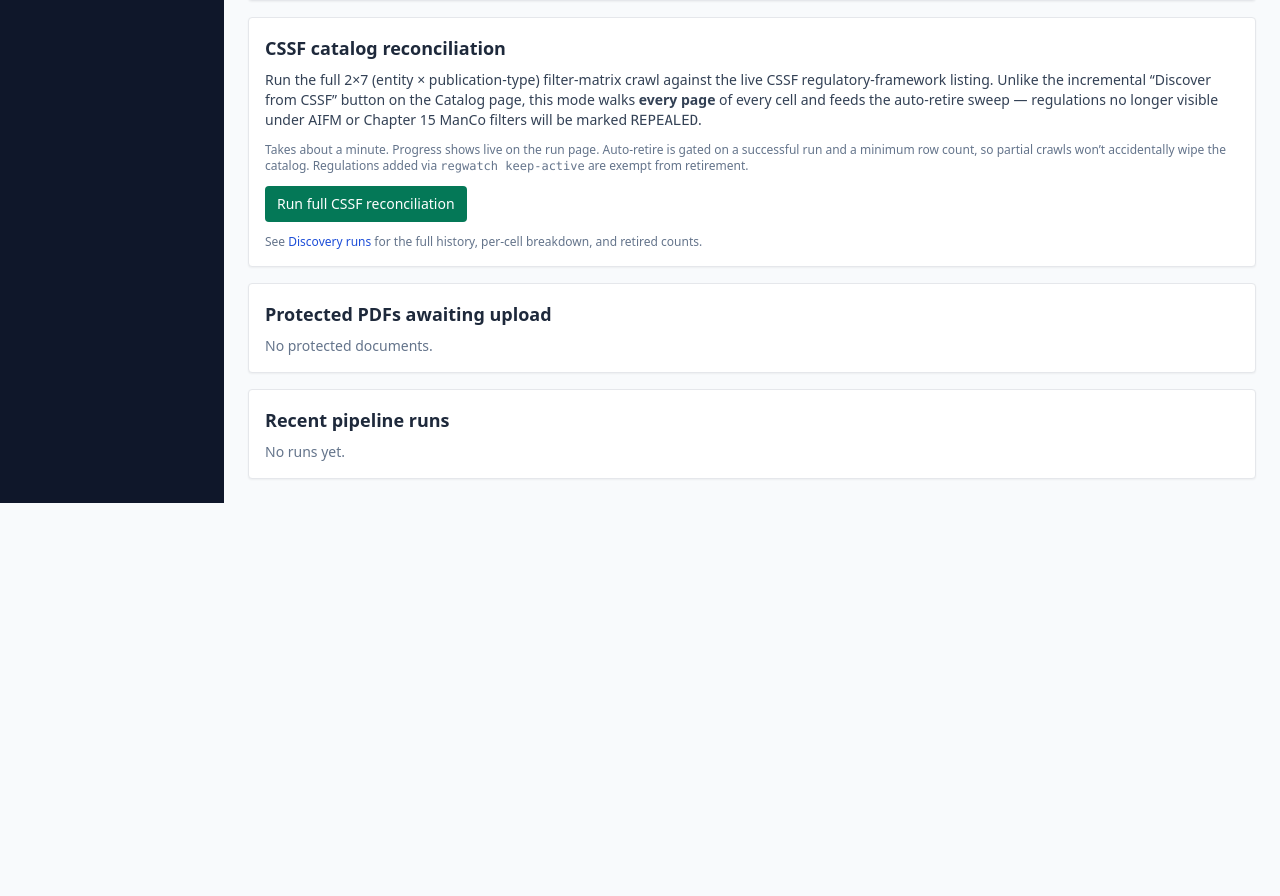
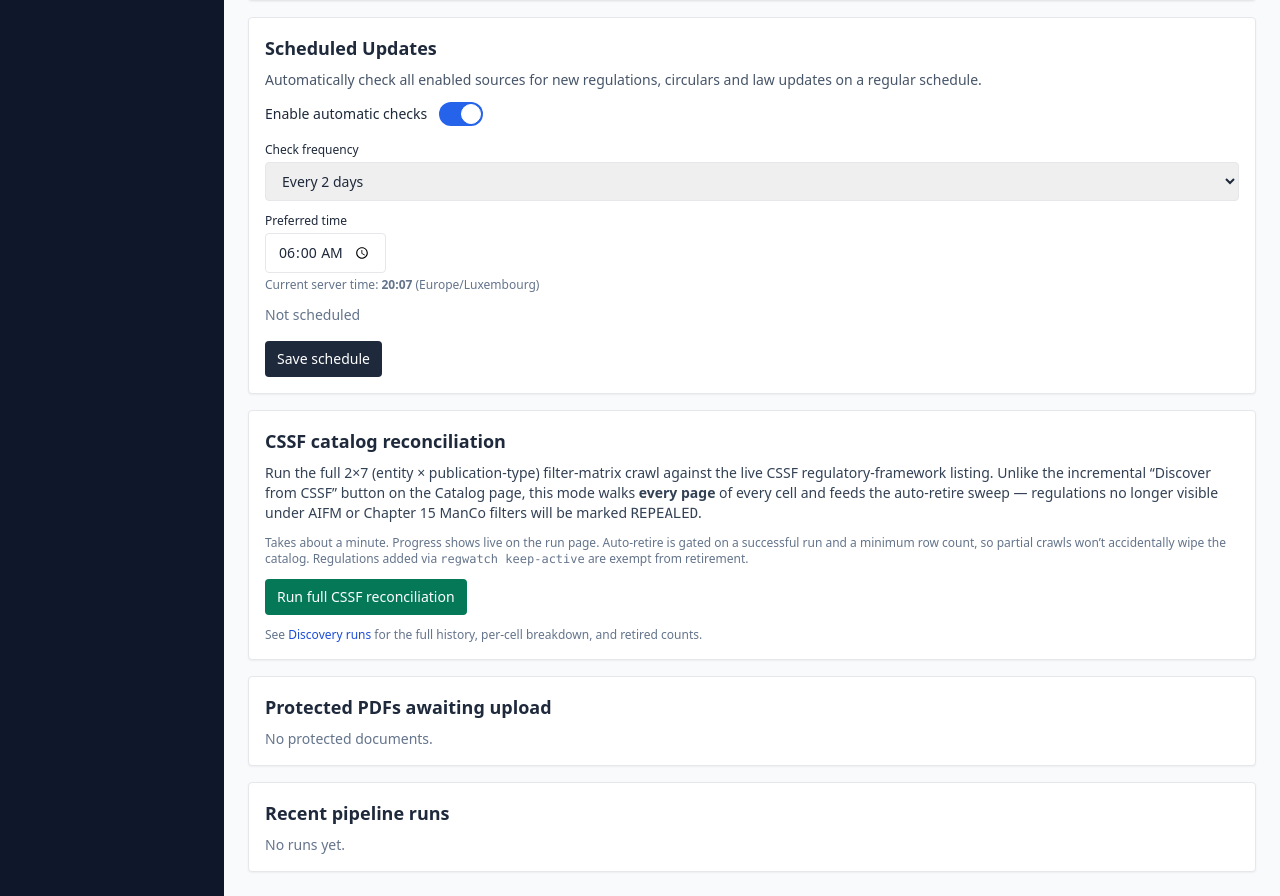
Before and after one commit to wern44/regulatoryWatcher, a FastAPI app: page /settings in a window 1280 px wide. Shown: the part 679-1575 px from the top of the page. Before the commit the page ends 1182 px from the top, so only its background shows below. Run offline with FastAPI, Linux system fonts and the light colour scheme; data that the repository does not hold is empty; parts of the project's set-up code (start-up, migrations or seed data) failed here and were passed over; some libraries are stand-ins or nearby versions.

Commit message:
feat(scheduler): add schedule settings UI and save-schedule route
Co-Authored-By: Claude Opus 4.6 (1M context) <noreply@anthropic.com>

```diff
--- a/regwatch/web/templates/settings.html
+++ b/regwatch/web/templates/settings.html
@@ -96,6 +96,89 @@
   </section>
 
   <section class="bg-white p-4 rounded shadow-sm border mb-4">
+    <h2 class="text-lg font-semibold mb-2">Scheduled Updates</h2>
+    <p class="text-sm text-slate-600 mb-3">
+      Automatically check all enabled sources for new regulations, circulars and
+      law updates on a regular schedule.
+    </p>
+    <form method="post" action="/settings/save-schedule" class="space-y-4">
+      <div class="flex items-center gap-3">
+        <label class="text-sm font-medium" for="sched_toggle">Enable automatic checks</label>
+        <label class="relative inline-flex items-center cursor-pointer">
+          <input type="checkbox" id="sched_toggle" name="scheduler_enabled" value="true"
+                 {% if sched_enabled %}checked{% endif %}
+                 class="sr-only peer"
+                 onchange="document.getElementById('sched_controls').classList.toggle('opacity-50', !this.checked)">
+          <div class="w-11 h-6 bg-gray-200 peer-focus:outline-none peer-focus:ring-2 peer-focus:ring-blue-300
+                      rounded-full peer peer-checked:after:translate-x-full peer-checked:after:border-white
+                      after:content-[''] after:absolute after:top-[2px] after:start-[2px] after:bg-white
+                      after:border-gray-300 after:border after:rounded-full after:h-5 after:w-5
+                      after:transition-all peer-checked:bg-blue-600"></div>
+        </label>
+      </div>
+
+      <div id="sched_controls" class="space-y-3 {% if not sched_enabled %}opacity-50{% endif %}">
+        <div>
+          <label class="block text-xs font-medium mb-1" for="scheduler_frequency">Check frequency</label>
+          <select name="scheduler_frequency" id="scheduler_frequency"
+                  class="w-full border rounded px-3 py-2 text-sm"
+                  onchange="document.getElementById('time_row').style.display = this.value === '4h' ? 'none' : 'block'">
+            {% for value, label in frequency_options.items() %}
+            <option value="{{ value }}" {% if value == sched_freq %}selected{% endif %}>{{ label }}</option>
+            {% endfor %}
+          </select>
+        </div>
+
+        <div id="time_row" {% if sched_freq == '4h' %}style="display:none"{% endif %}>
+          <label class="block text-xs font-medium mb-1" for="scheduler_time">Preferred time</label>
+          <input type="time" name="scheduler_time" id="scheduler_time" value="{{ sched_time }}"
+                 class="border rounded px-3 py-2 text-sm">
+          <p class="text-xs text-slate-500 mt-1">
+            Current server time: <strong>{{ server_time }}</strong> ({{ server_timezone }})
+          </p>
+        </div>
+
+        <div class="text-sm text-slate-700">
+          {% if sched_enabled and next_run %}
+            Next check: <strong>{{ next_run.strftime('%Y-%m-%d %H:%M') }}</strong>
+          {% elif not sched_enabled %}
+            <span class="text-amber-600 font-medium">Paused</span>
+          {% else %}
+            <span class="text-slate-500">Not scheduled</span>
+          {% endif %}
+        </div>
+      </div>
+
+      <button type="submit" class="px-3 py-2 bg-slate-800 text-white rounded text-sm hover:bg-slate-700">
+        Save schedule
+      </button>
+    </form>
+
+    {% if last_runs %}
+    <div class="mt-4 pt-3 border-t">
+      <h3 class="text-sm font-medium text-slate-600 mb-2">Last checks</h3>
+      <ul class="space-y-2 text-sm">
+        {% for r in last_runs %}
+        <li class="flex justify-between items-start">
+          <div>
+            <span class="font-medium">#{{ r.run_id }}</span>
+            <span class="{% if r.status == 'COMPLETED' %}text-green-700{% elif r.status == 'FAILED' %}text-red-700{% else %}text-slate-500{% endif %}">
+              {{ r.status }}
+            </span>
+            <span class="text-slate-500 text-xs ml-1">{{ r.started_at.strftime('%Y-%m-%d %H:%M') }}</span>
+          </div>
+          <div class="text-xs text-slate-500 text-right">
+            {{ r.events_created }} new event{{ 's' if r.events_created != 1 else '' }},
+            {{ r.versions_created }} new version{{ 's' if r.versions_created != 1 else '' }}
+          </div>
+        </li>
+        {% endfor %}
+      </ul>
+    </div>
+    {% endif %}
+  </section>
+
+  <section class="bg-white p-4 rounded shadow-sm border mb-4">
     <h2 class="text-lg font-semibold mb-2">CSSF catalog reconciliation</h2>
     <p class="text-sm text-slate-700 mb-3">
       Run the full 2&times;7 (entity &times; publication-type) filter-matrix crawl against
```
Also changed, not shown: regwatch/web/routes/settings.py (+52 -0 lines), tests/integration/test_schedule_settings.py (added, +84 -0 lines).
